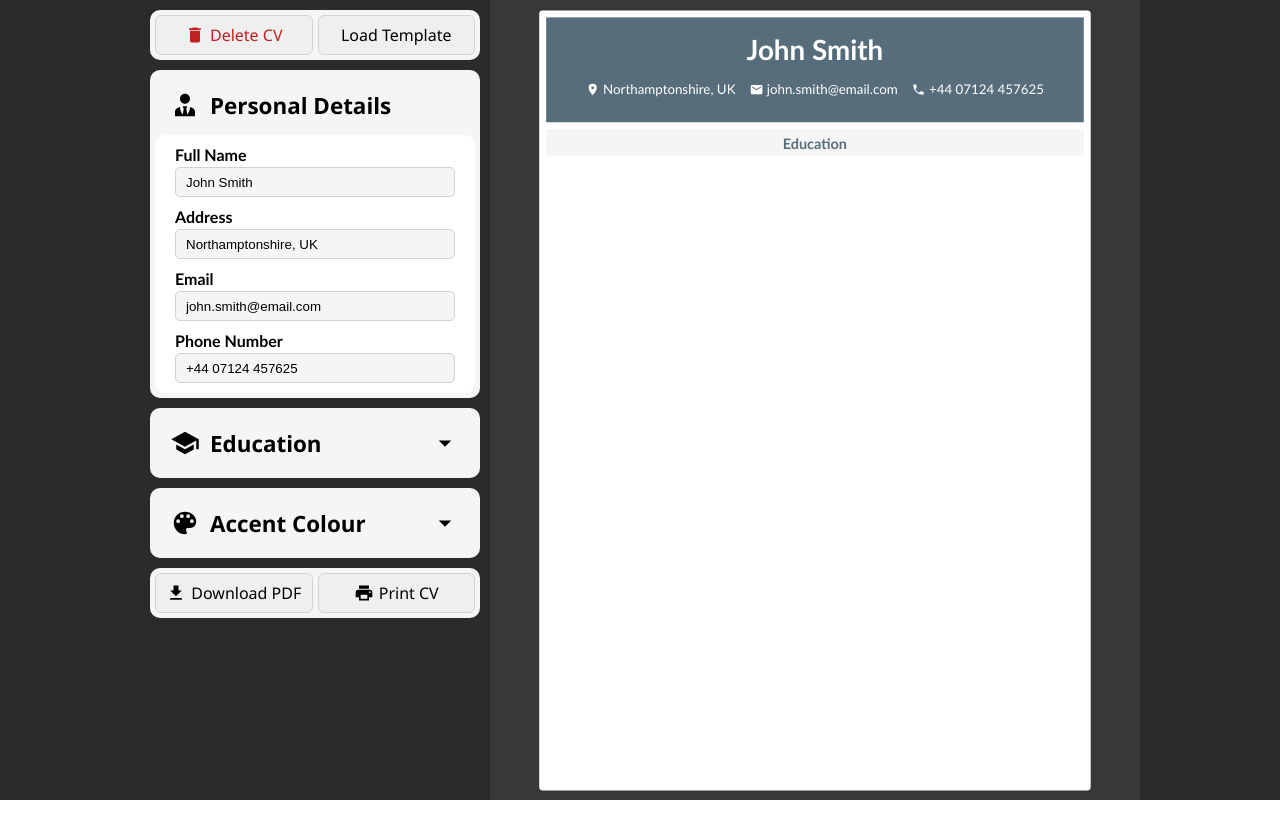
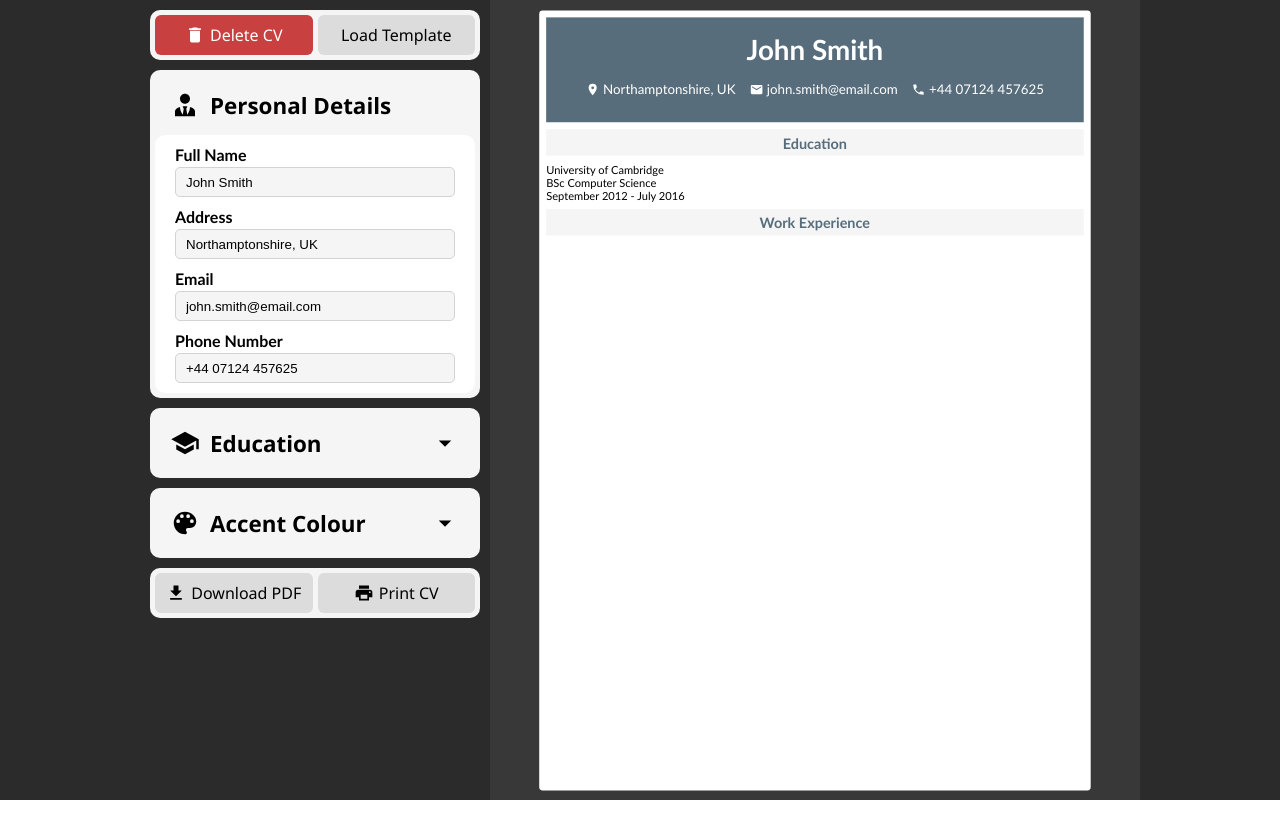
Before and after one commit to ryanmillard/odin-cv-builder, a React app: page / in a window 1280 px wide. Shown: the top 838 px of the page. Built offline with nearby package versions, Linux system fonts and the light colour scheme; the HTML template or start-up script is replaced by a standard one.

Commit message:
Able to create and delete form sections

```diff
--- a/src/App.jsx
+++ b/src/App.jsx
@@ -16,6 +16,7 @@ import { mdiAccountTie, mdiSchool, mdiBriefcase } from '@mdi/js';
 const templateData = {
   "personalDetails": {
     "name": "personalDetails",
+    "multipleForms": false,
     "items": [[
       {
         "id": "fullName",
@@ -49,6 +50,7 @@ const templateData = {
   },
   "education": {
     "name": "education",
+    "multipleForms": true,
     "items": [[
       {
         "id": "school",
@@ -123,7 +125,7 @@ function App() {
             formName,
             {
               ...formData,
-              items: formData.items.map(section => {
+              items: formData.items.filter((_, i) => i === 0).map(section => {
                 return section.map(item => {
                   return { ...item, value: item.example };
                 })
@@ -143,7 +145,7 @@ function App() {
             formName,
             {
               ...formData,
-              items: formData.items.map(formSection => {
+              items: formData.items.filter((_, i) => i === 0).map((formSection) => {
                 return formSection.map(item => {
                   return { ...item, value: '' };
                 })
@@ -152,6 +154,44 @@ function App() {
           ]
         })
       )
+    });
+  }
+
+  function createSection(formName) {
+    if (CVData[formName].items.length === 0) return;
+
+    let newSectionIndex = CVData[formName].items.length;
+    let formSections = CVData[formName].items;
+    formSections[newSectionIndex] = formSections[0].map(item => {
+      return { ...item, value: '' }
+    });
+
+    setCVData(prevState => {
+      return {
+        ...prevState,
+        [formName]: {
+          ...prevState[formName],
+          items: formSections
+        }
+      };
+    });
+  }
+
+  function deleteSection(formName, sectionIndex) {
+    if (CVData[formName].items.length === 1) return;
+
+    let formSections = CVData[formName].items.filter((_, index) => {
+      return index !== sectionIndex;
+    });
+
+    setCVData(prevState => {
+      return {
+        ...prevState,
+        [formName]: {
+          ...prevState[formName],
+          items: formSections
+        }
+      };
     });
   }
 
@@ -218,6 +258,8 @@ function App() {
               form={CVData["education"]}
               allowMultipleForms={true}
               valueChanged={itemValueChanged}
+              createSection={createSection}
+              deleteSection={deleteSection}
             />
             <AccentColourPicker/>
             {/* <DropdownSection
--- a/src/components/AccentColourPicker/accent-picker.jsx
+++ b/src/components/AccentColourPicker/accent-picker.jsx
@@ -77,6 +77,10 @@ function AccentColourPicker() {
 
     document.documentElement.style.setProperty("--accent-colour", cssRGBValue);
     document.documentElement.style.setProperty("--accent-text-colour", textColour);
+    document.documentElement.style.setProperty(
+      "--accent-heading-colour",
+      textColour === 'white' ? 'whitesmoke' : 'rgb(36,31,49)'
+    )
     setAccentColourCSSValue(cssRGBValue);
   }
 
@@ -150,12 +154,11 @@ function AccentColourPicker() {
       </div>
       <div className="dropdown-options-container">
         <button
-          className="dropdown-options-btn"
-          style={{backgroundColor: ""}}
+          className="negative-btn"
           onClick={() => resetBtnClicked()}
         ><Icon path={mdiArrowULeftTop} size={"20px"}/>Reset Accent</button>
         <button
-          className="dropdown-options-btn"
+          className="primary-btn"
           onClick={() => customAccentPressed()}
         ><Icon path={mdiEyedropperVariant} size={"20px"}/>Custom Accent</button>
         {/* Hidden input so it can be used to prompt
--- a/src/components/CVPreview/cv-preview.jsx
+++ b/src/components/CVPreview/cv-preview.jsx
@@ -79,6 +79,16 @@ function CVPreview({ CVData, isHidden=false }) {
       })} */}
       </div>
       <CVSubheader title={"Education"}/>
+      {CVData["education"].items.filter((sectionData) => sectionData[0].value !== '').map((sectionData) => {
+        return (
+          <div>
+            <div>{sectionData[0].value}</div>
+            <div>{sectionData[1].value}</div>
+            <div>{sectionData[2].value} - {sectionData[3].value}</div>
+          </div>
+        )
+      })}
+      <CVSubheader title={"Work Experience"}/>
     </div>
   )
 }
--- a/src/components/CVPreview/cv-preview.scss
+++ b/src/components/CVPreview/cv-preview.scss
@@ -57,7 +57,7 @@
   @include flex-center;
   width: 100%;
   text-align: center;
-  background-color: whitesmoke;
+  background-color: var(--accent-heading-colour);
   color: var(--accent-colour);
   font-size: 1.3rem;
   font-weight: bold;
--- a/src/components/DataOptions/data-options.jsx
+++ b/src/components/DataOptions/data-options.jsx
@@ -8,12 +8,11 @@ function DataOptions({ deleteCVClicked, loadTemplateClicked }) {
     <DropdownSection isCollapsable={false} hasHeader={false}>
       <div className="dropdown-options-container">
         <button
-          className="dropdown-options-btn"
-          style={{color: "#bf2121"}}
+          className="negative-btn dropdown-options-btn"
           onClick={deleteCVClicked}
         ><Icon path={mdiDelete} size={"20px"}/>Delete CV</button>
         <button
-          className="dropdown-options-btn"
+          className="primary-btn dropdown-options-btn"
           onClick={loadTemplateClicked}
         >Load Template</button>
       </div>
--- a/src/components/DropdownForm/dropdown-form.jsx
+++ b/src/components/DropdownForm/dropdown-form.jsx
@@ -5,14 +5,14 @@ import FormItem from '../FormItem/form-item.jsx';
 import { useState } from 'react';
 
 import Icon from '@mdi/react';
-import { mdiPlus, mdiArrowLeft } from '@mdi/js';
+import { mdiPlus, mdiDelete } from '@mdi/js';
 
 function FormSectionButton({ formSection, sectionIndex, buttonPressed }) {
   let name = formSection[0].value === '' ? 'Unnamed' : formSection[0].value;
   return (
     <>
       <button
-        className="form-section-btn"
+        className="primary-btn form-section-btn"
         onClick={() => buttonPressed(sectionIndex)}
       >{name}</button>
     </>
@@ -25,7 +25,9 @@ function DropdownForm({
   isCollapsable=true,
   form,
   allowMultipleForms=false,
-  valueChanged
+  valueChanged,
+  createSection,
+  deleteSection
 }) {
   const [currentFormSection, setCurrentFormSection] = useState(0);
   const [isSectionBeingShown, setIsSectionBeingShown] = useState(false);
@@ -61,10 +63,19 @@ function DropdownForm({
           })}
           {allowMultipleForms &&
             <div className="form-btn-container">
+              {form.items.length !== 1 &&
+                <button
+                  className="negative-btn form-btn"
+                  onClick={() => {
+                    backToSectionMenu();
+                    deleteSection(form.name, currentFormSection);
+                  }}
+                ><Icon path={mdiDelete} size={'20px'}/>Delete</button>
+              }
               <button
-                className="form-btn"
+                className="primary-btn form-btn"
                 onClick={backToSectionMenu}
-              ><Icon path={mdiArrowLeft} size={'20px'}/>Back</button>
+              >Back</button>
             </div>
           }
         </div>
@@ -78,8 +89,11 @@ function DropdownForm({
             />
           })}
           <div className="form-btn-container">
-            <button className="form-btn">
-              <Icon path={mdiPlus} size={'20px'}/>{`New ${form.name}`}
+            <button
+              className="primary-btn form-btn"
+              onClick={() => createSection(form.name)}
+            >
+              <Icon path={mdiPlus} size={'20px'}/>{name}
             </button>
           </div>
         </div>
--- a/src/components/DropdownForm/dropdown-form.scss
+++ b/src/components/DropdownForm/dropdown-form.scss
@@ -14,15 +14,7 @@
 }
 
 .form-section-btn {
-  border: 1px solid lightgray;
-  // color: white;
-  display: flex;
-  align-items: center;
-  justify-content: center;
-  gap: 5px;
   font-size: 1.1rem;
-  border-radius: 6px;
-  font-family: 'Segoe UI', Tahoma, Geneva, Verdana, sans-serif;
   width: 100%;
   height: 50px;
 }
@@ -33,17 +25,12 @@
   display: flex;
   align-items: center;
   justify-content: center;
+  gap: 5px;
 }
 
 .form-btn {
-  border: 1px solid lightgray;
-  display: flex;
-  align-items: center;
-  justify-content: center;
-  gap: 5px;
   font-size: 1.1rem;
-  border-radius: 6px;
-  font-family: 'Segoe UI', Tahoma, Geneva, Verdana, sans-serif;
   padding: 5px 15px;
   border-radius: 50px;
+  min-width: 45%;
 }
--- a/src/components/DropdownSection/dropdown-section.scss
+++ b/src/components/DropdownSection/dropdown-section.scss
@@ -39,15 +39,3 @@
   height: 40px;
   gap: 5px;
 }
-
-.dropdown-options-btn {
-  border: 1px solid lightgray;
-  // color: white;
-  display: flex;
-  align-items: center;
-  justify-content: center;
-  gap: 5px;
-  font-size: 1rem;
-  border-radius: 6px;
-  font-family: 'Segoe UI', Tahoma, Geneva, Verdana, sans-serif;
-}
--- a/src/components/OutputOptions/output-options.jsx
+++ b/src/components/OutputOptions/output-options.jsx
@@ -8,11 +8,11 @@ function OutputOptions({ downloadPDFClicked, printPDFClicked}) {
     <DropdownSection isCollapsable={false} hasHeader={false}>
       <div className="dropdown-options-container">
         <button
-          className="dropdown-options-btn"
+          className="primary-btn"
           onClick={downloadPDFClicked}
         ><Icon path={mdiDownload} size={"20px"}/>Download PDF</button>
         <button
-          className="dropdown-options-btn"
+          className="primary-btn"
           onClick={printPDFClicked}
         ><Icon path={mdiPrinter} size={"20px"}/>Print CV</button>
       </div>
--- a/src/styles/main.scss
+++ b/src/styles/main.scss
@@ -69,3 +69,37 @@ body {
   border: none;
   z-index: -1000;
 }
+
+@mixin standard-btn($btn-colour, $text-colour) {
+  border: none;
+  background-color: $btn-colour;
+  border-radius: 6px;
+
+  color: $text-colour;
+  font-size: 1rem;
+  font-family: 'Segoe UI', Tahoma, Geneva, Verdana, sans-serif;
+
+  display: flex;
+  align-items: center;
+  justify-content: center;
+  gap: 5px;
+
+  &:hover {
+    cursor: pointer;
+    background-color: darken($btn-colour, 10%);
+  }
+
+  &:active {
+    background-color: darken($btn-colour, 5%);
+  }
+}
+
+.primary-btn {
+  $btn-colour: rgb(220, 220, 220);
+  @include standard-btn($btn-colour, black);
+}
+
+.negative-btn {
+  $btn-colour: rgb(200, 64, 64);
+  @include standard-btn($btn-colour, white);
+}
```
